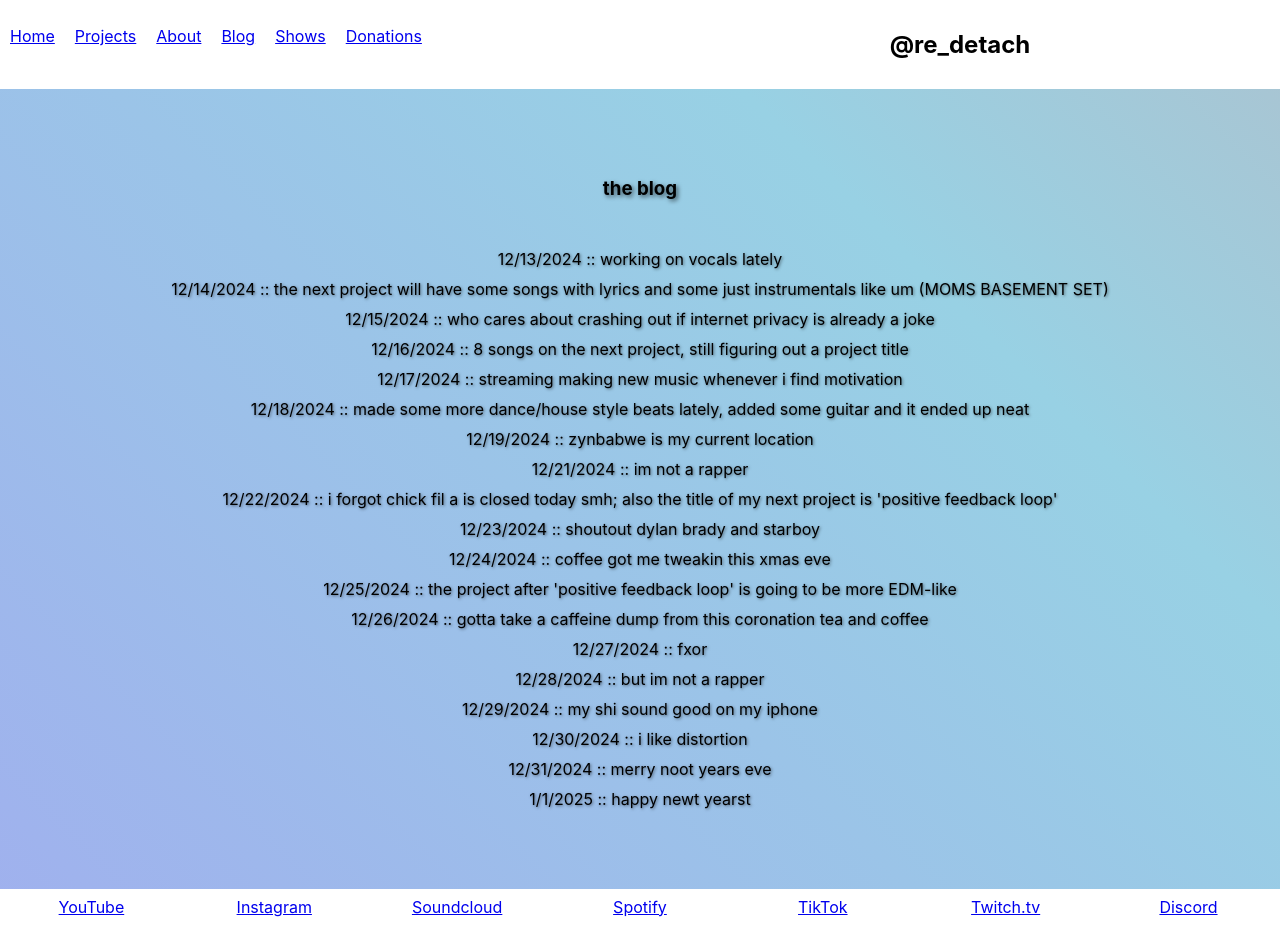
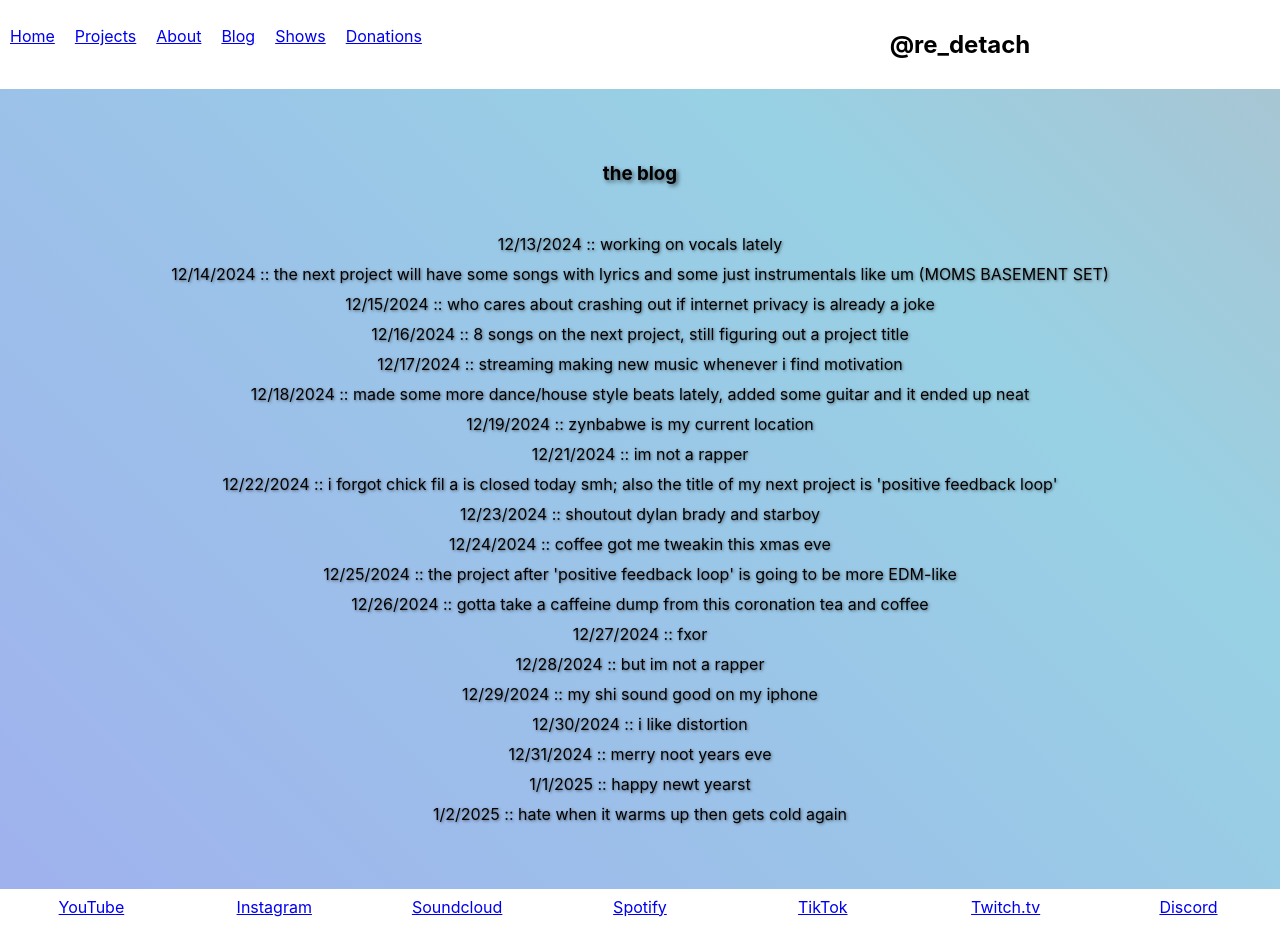
Before and after one commit to rolinmb/redetach-music, a React (Create React App) app: page /blog in a window 1280 px wide. Built offline with nearby package versions, Linux system fonts and the light colour scheme.

Commit message:
blog update

```diff
--- a/src/components/Blog.js
+++ b/src/components/Blog.js
@@ -27,6 +27,7 @@ const Blog = () => {
         <p>12/30/2024 :: i like distortion</p>
         <p>12/31/2024 :: merry noot years eve</p>
         <p>1/1/2025   :: happy newt yearst</p>
+        <p>1/2/2025   :: hate when it warms up then gets cold again</p>
       </div>
     </div>
   );
```
